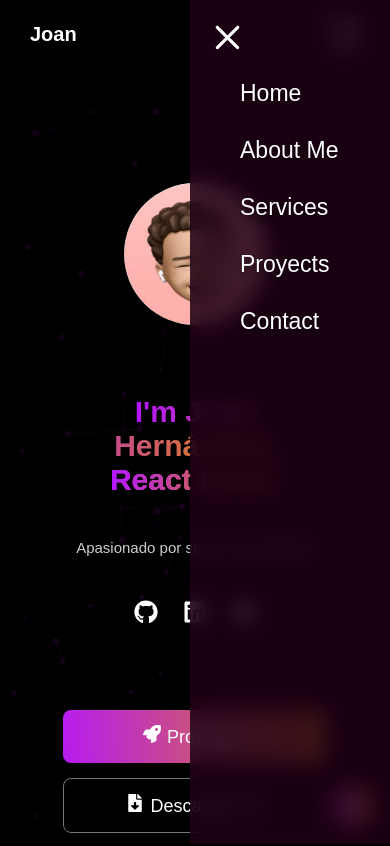
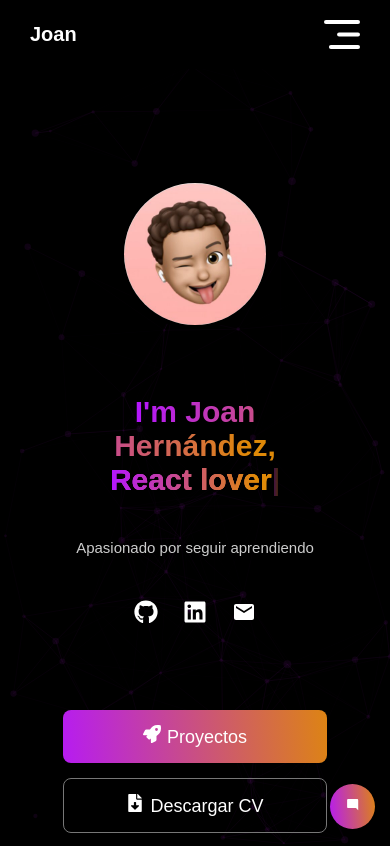
Before and after one commit to JoanHc/hcjoan.github.io, a React (Vite) app: page / in a window 390 px wide. Shown: the top 846 px of the page. Built offline with nearby package versions, Linux system fonts and the light colour scheme.

Commit message:
Configuración de despliegue en GitHub Pages terminada

```diff
--- a/src/Components/Navbar/Navbar.css
+++ b/src/Components/Navbar/Navbar.css
@@ -114,7 +114,7 @@
     flex-direction: column;
     align-items: start;
     top: 0;
-    right: -100px;
+    right: -100%;
     gap: 30px;
     max-width: 300px;
     background-color: rgba(31, 0, 22, 0.85);
```
